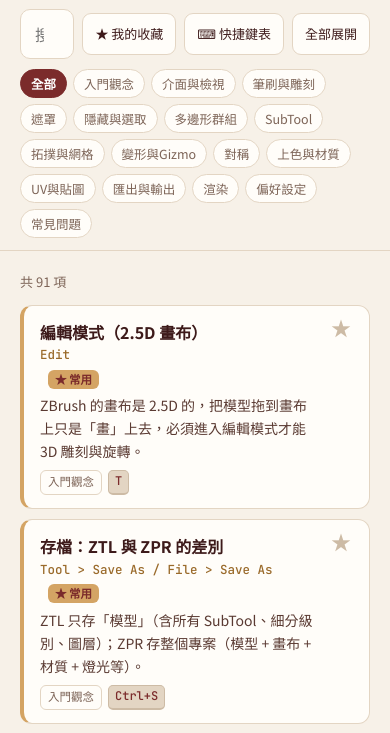
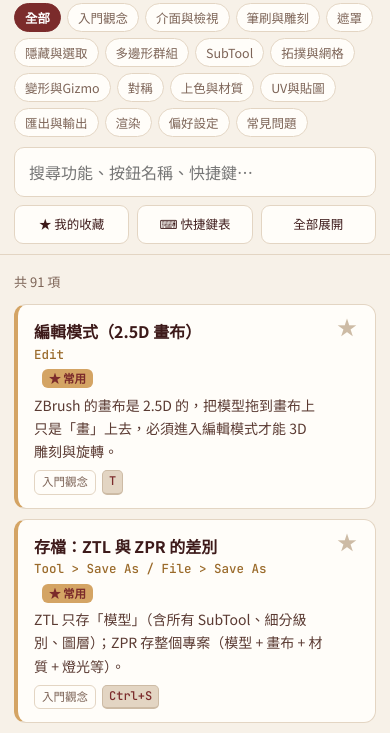
Before and after one commit to Nuoviaggio/Sculpt--ref, a plain HTML site: page index.html in a window 390 px wide. Shown: the part 125-858 px from the top of the page. Drawn offline with Linux system fonts and the light colour scheme.

Commit message:
Add files via upload

```diff
--- a/index.html
+++ b/index.html
@@ -76,7 +76,16 @@ footer a{color:var(--accent)}
 .terms ol{margin-top:8px;padding-left:20px}
 .terms li{font-size:12.5px;margin:5px 0}
 .credit{margin-top:14px;text-align:center;color:var(--accent);font-size:13.5px;letter-spacing:.03em}
-@media (max-width:600px){.en{display:block;margin:0}.searchrow{flex-wrap:wrap}}
+@media (max-width:600px){.en{display:block;margin:0}.searchrow{flex-wrap:wrap}
+  header{padding:12px 14px 10px}
+  header .wrap{display:flex;flex-direction:column}
+  header h1{order:1}header .sub{order:2}
+  header .chips{order:3;margin:0 0 10px}
+  header .searchrow{order:4}
+  .sbox{flex:1 1 100%}
+  .searchrow .btn{flex:1;padding:8px 4px;font-size:12.5px}
+  main{padding:12px 14px 60px}
+}
 </style>
 </head>
 <body>
@@ -335,7 +344,12 @@ document.addEventListener("keydown",e=>{if(e.key==="/"&&document.activeElement!=
 document.getElementById("favBtn").onclick=e=>{onlyFav=!onlyFav;e.currentTarget.classList.toggle("on",onlyFav);render()};
 document.getElementById("keyBtn").onclick=e=>{keyView=!keyView;e.currentTarget.classList.toggle("on",keyView);render()};
 document.getElementById("expBtn").onclick=e=>{allOpen=!allOpen;e.currentTarget.textContent=allOpen?"全部收合":"全部展開";render()};
-render();
+function stick(){
+  const hd=document.querySelector("header"),sr=document.querySelector(".searchrow");
+  hd.style.top=window.innerWidth<=600?(-(sr.offsetTop-8))+"px":"0";
+}
+window.addEventListener("resize",stick);
+render();stick();
 if("serviceWorker" in navigator&&location.protocol==="https:"){try{navigator.serviceWorker.register("sw.js").catch(()=>{})}catch(e){}}
 </script>
 </body>
```
